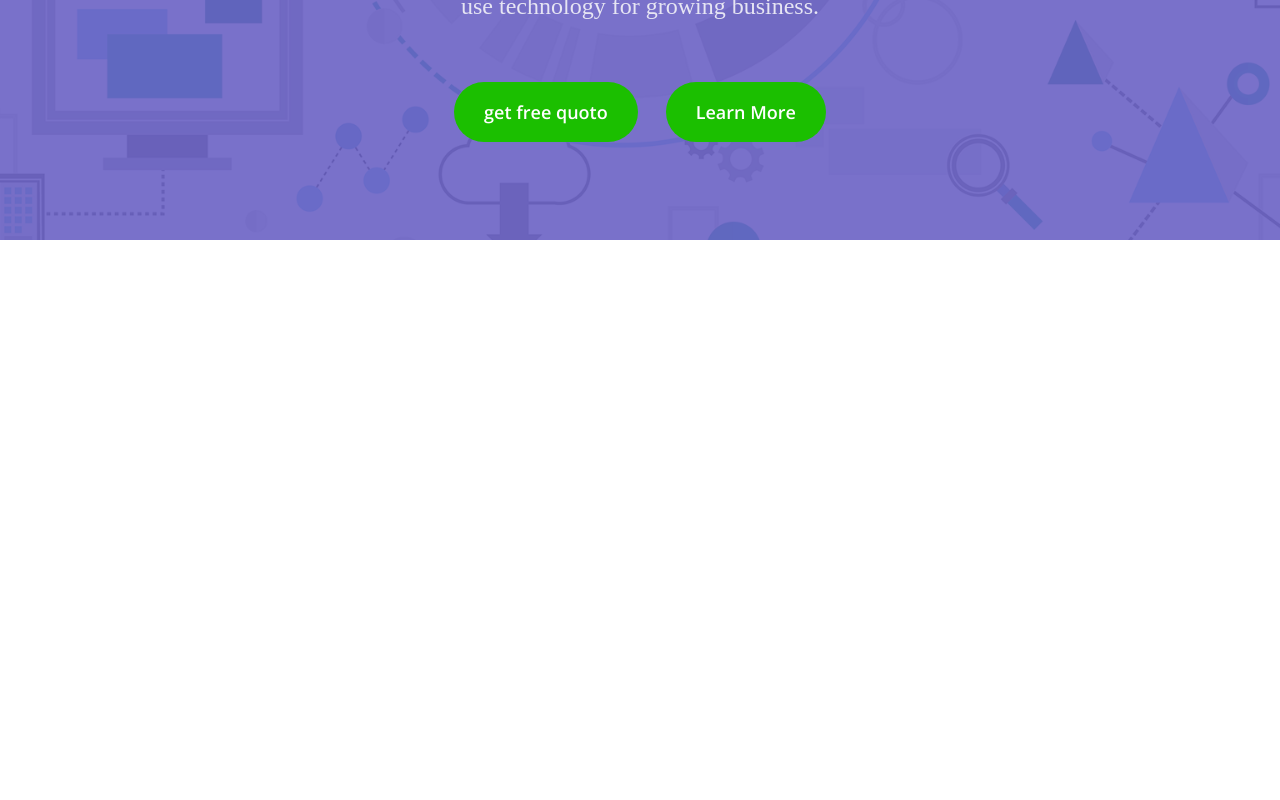
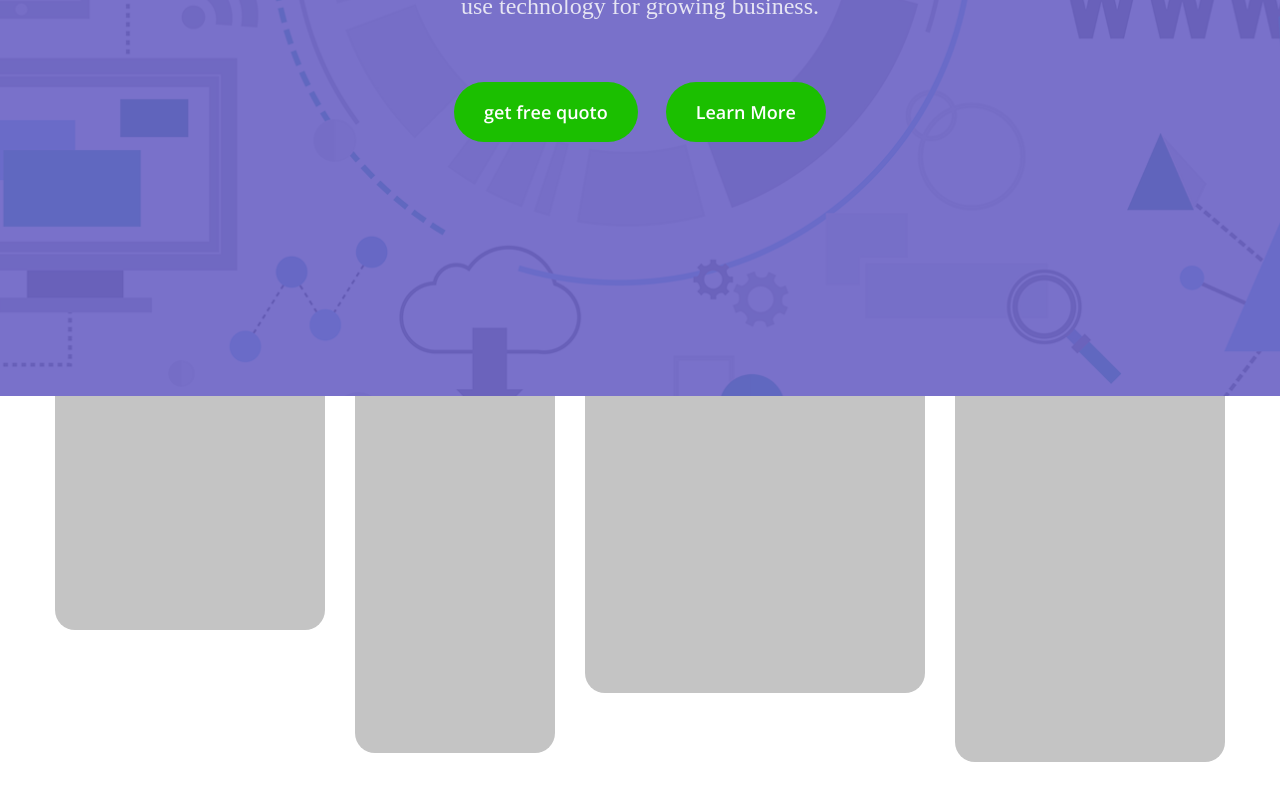
Before and after one commit to wahidul60/Innovate, a React (Vite) app: page / in a window 1280 px wide. Shown: the part 560-1360 px from the top of the page. Before the commit the page ends 956 px from the top, so only its background shows below. Built offline with nearby package versions, Linux system fonts and the light colour scheme; a web font is replaced by a local one.

Commit message:
Gallery Part 1 Done

```diff
--- a/src/App.jsx
+++ b/src/App.jsx
@@ -1,12 +1,14 @@
 import React from 'react'
 import Navbar from './layout/Navbar'
 import Banner from './layout/Banner'
+import Gallery from './layout/Gallery'
 
 const App = () => {
   return (
     <div>
       <Navbar/>
       <Banner/>
+      <Gallery/>
     </div>
   )
 }
--- a/src/layout/Banner.jsx
+++ b/src/layout/Banner.jsx
@@ -6,8 +6,8 @@ import Button from '../components/Button'
 
 const Banner = () => {
   return (
-    <section className='bg-backgroundIm w-full h-screen bg-no-repeat bg-cover bg-center flex justify-center'>
-      <div className='bg-[#6b62c5e6] w-full h-screen pt-[246px] flex justify-center'>
+    <section className='bg-backgroundIm w-full h-full bg-no-repeat bg-cover bg-center flex justify-center'>
+      <div className='bg-[#6b62c5e6] w-full h-full pt-[246px] flex justify-center'>
         <Container>
            <h1 className='flex font-Sans font-bold  text-[84px] leading-[100px] text-center max-w-[962px] h-[220px] text-[#FAFAFE] pb-[20px] mx-auto justify-center'>You’re Unique.Your Website Should Be Too</h1>
            <SubHeading className='w-[715px] h-[176px] mx-auto pb-[16px]' text='A beautiful website passionately crafted for your small business.  Our Digital Agency development has changed the way brands and businesses use technology for growing business.'/>
--- /dev/null
+++ b/src/layout/Gallery.jsx
@@ -0,0 +1,23 @@
+import React from 'react'
+import Container from '../components/Container'
+import Flex from '../components/Flex'
+
+
+const Gallery = () => {
+  return (
+    <section>
+       <Container>
+            <Flex className='justify-between' >
+                <div className='bg-[#C4C4C4] h-[350px] w-[270px] rounded-[20px] relative -top-[116px] -z-10'></div>
+                <div className='bg-[#C4C4C4] h-[496px] w-[200px] rounded-[20px] relative -top-[139px] -z-10'></div>
+                <div className='bg-[#C4C4C4] h-[326px] w-[340px] rounded-[20px] relative -top-[29px] -z-10'></div>
+                <div className='bg-[#C4C4C4] h-[482px] w-[270px] rounded-[20px] relative -top-[116px] -z-10'></div>
+            </Flex>
+
+       </Container>
+
+    </section>
+  )
+}
+
+export default Gallery
```
